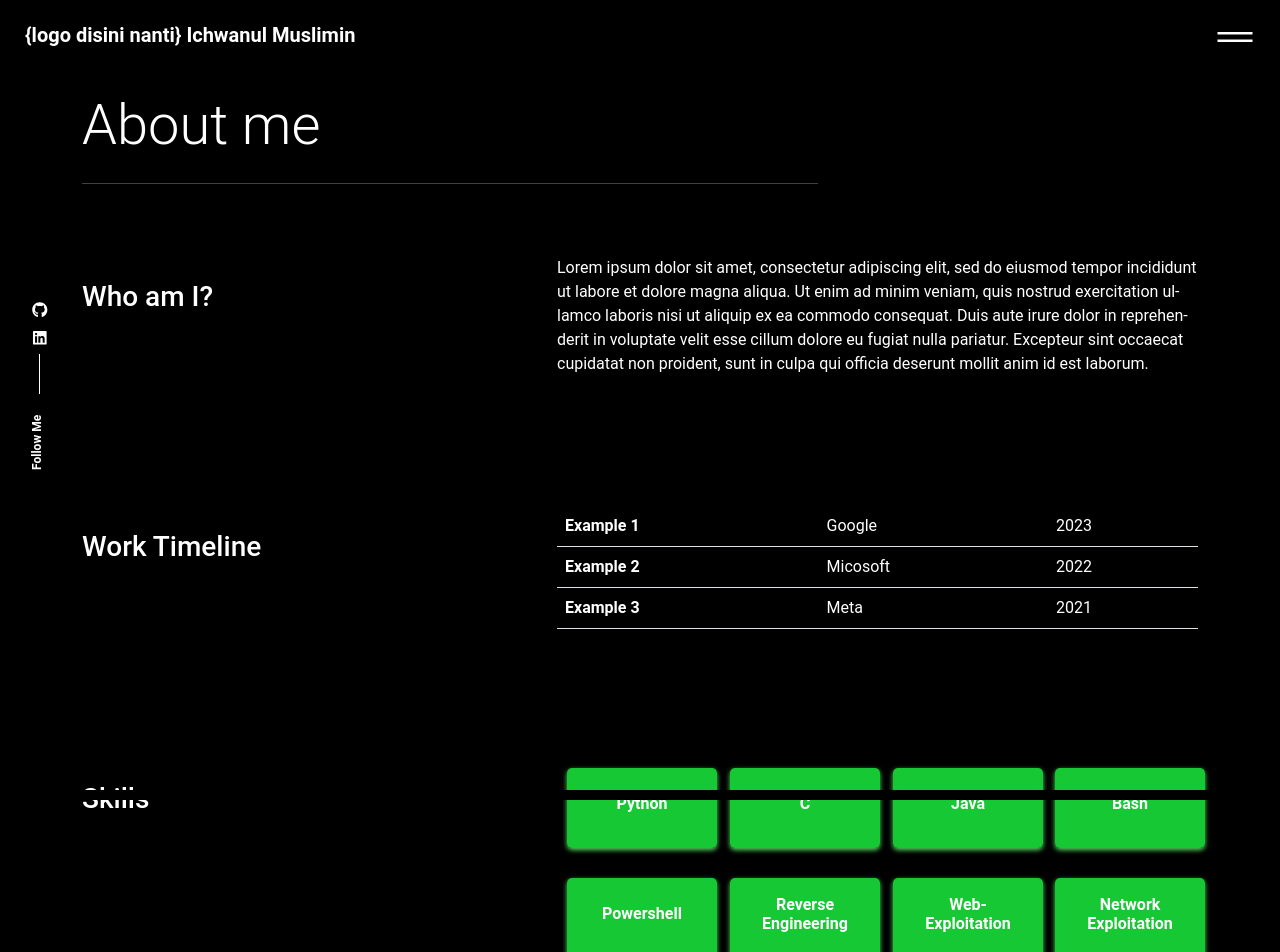
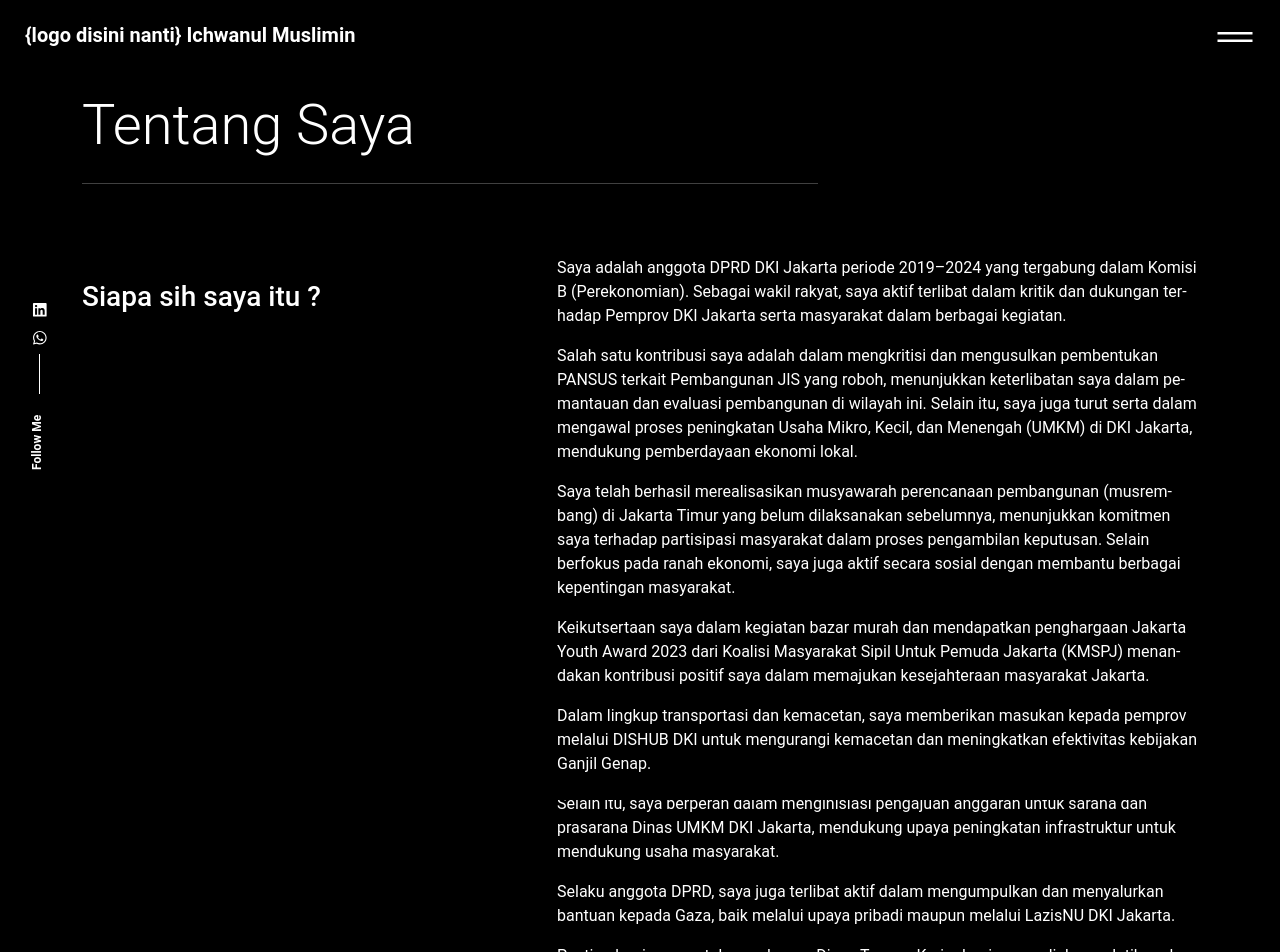
Before and after one commit to naufaldawam/profile-website, a React (Create React App) app: page /about in a window 1280 px wide. Shown: the top 952 px of the page. Built offline with nearby package versions, Linux system fonts and the light colour scheme.

Commit message:
edit pages tentang saya

```diff
--- a/src/components/socialicons/index.js
+++ b/src/components/socialicons/index.js
@@ -7,6 +7,7 @@ import {
   FaLinkedin,
   FaYoutube,
   FaTwitch,
+  FaWhatsapp,
 } from "react-icons/fa";
 import { socialprofils } from "../../content_option";
 
@@ -56,6 +57,13 @@ export const Socialicons = (params) => {
             </a>
           </li>
         )}
+        {socialprofils.whatsapp && (
+          <li>
+            <a href={socialprofils.whatsapp}>
+              <FaWhatsapp />
+            </a>
+          </li>
+        )}
       </ul>
       <p>Follow Me</p>
     </div>
--- a/src/components/themetoggle/index.js
+++ b/src/components/themetoggle/index.js
@@ -11,7 +11,11 @@ const Themetoggle = () => {
     document.documentElement.setAttribute('data-theme', theme);
     localStorage.setItem('theme', theme );
   }, [theme]);
-  return null;
+  return (
+    <div className="nav_ac" onClick={themetoggle}>
+      {/* <WiMoonAltWaningCrescent4 /> */}
+    </div>
+  );
 };
 
 export default Themetoggle;
--- a/src/content_option.js
+++ b/src/content_option.js
@@ -23,8 +23,25 @@ const introdata = {
 };
 
 const dataabout = {
-    title: "Who am I?",
-    aboutme: "Lorem ipsum dolor sit amet, consectetur adipiscing elit, sed do eiusmod tempor incididunt ut labore et dolore magna aliqua. Ut enim ad minim veniam, quis nostrud exercitation ullamco laboris nisi ut aliquip ex ea commodo consequat. Duis aute irure dolor in reprehenderit in voluptate velit esse cillum dolore eu fugiat nulla pariatur. Excepteur sint occaecat cupidatat non proident, sunt in culpa qui officia deserunt mollit anim id est laborum.",
+    title: "Siapa sih saya itu ?",
+    aboutme1:
+    "Saya adalah anggota DPRD DKI Jakarta periode 2019–2024 yang tergabung dalam Komisi B (Perekonomian). Sebagai wakil rakyat, saya aktif terlibat dalam kritik dan dukungan terhadap Pemprov DKI Jakarta serta masyarakat dalam berbagai kegiatan.",
+    aboutme2:
+    "Salah satu kontribusi saya adalah dalam mengkritisi dan mengusulkan pembentukan PANSUS terkait Pembangunan JIS yang roboh, menunjukkan keterlibatan saya dalam pemantauan dan evaluasi pembangunan di wilayah ini. Selain itu, saya juga turut serta dalam mengawal proses peningkatan Usaha Mikro, Kecil, dan Menengah (UMKM) di DKI Jakarta, mendukung pemberdayaan ekonomi lokal.",
+    aboutme3:
+    "Saya telah berhasil merealisasikan musyawarah perencanaan pembangunan (musrembang) di Jakarta Timur yang belum dilaksanakan sebelumnya, menunjukkan komitmen saya terhadap partisipasi masyarakat dalam proses pengambilan keputusan. Selain berfokus pada ranah ekonomi, saya juga aktif secara sosial dengan membantu berbagai kepentingan masyarakat.",
+    aboutme4:
+    "Keikutsertaan saya dalam kegiatan bazar murah dan mendapatkan penghargaan Jakarta Youth Award 2023 dari Koalisi Masyarakat Sipil Untuk Pemuda Jakarta (KMSPJ) menandakan kontribusi positif saya dalam memajukan kesejahteraan masyarakat Jakarta.",
+    aboutme5:
+    "Dalam lingkup transportasi dan kemacetan, saya memberikan masukan kepada pemprov melalui DISHUB DKI untuk mengurangi kemacetan dan meningkatkan efektivitas kebijakan Ganjil Genap.",
+    aboutme6:
+    "Selain itu, saya berperan dalam menginisiasi pengajuan anggaran untuk sarana dan prasarana Dinas UMKM DKI Jakarta, mendukung upaya peningkatan infrastruktur untuk mendukung usaha masyarakat.",
+    aboutme7:
+    "Selaku anggota DPRD, saya juga terlibat aktif dalam mengumpulkan dan menyalurkan bantuan kepada Gaza, baik melalui upaya pribadi maupun melalui LazisNU DKI Jakarta.",
+    aboutme8:
+    "Penting bagi saya untuk mendorong Dinas Tenaga Kerja demi menyediakan pelatihan dan pekerjaan bagi warga yang memerlukan, memperkuat keterlibatan saya dalam mendukung kesejahteraan dan peningkatan kualitas hidup masyarakat Jakarta.",
+
+
 };
 const worktimeline = [{
         jobtitle: "Example 1",
@@ -150,8 +167,10 @@ const contactConfig = {
 };
 
 const socialprofils = {
-    github: "https://github.com/",
-    linkedin: "https://linkedin.com/",
+    // github: "https://github.com/naufaldawam",
+    linkedin: "https://binabangunbangsa.com/ichwanul-muslimin-anggota-dprd-dki-dapil-jakarta-6/",
+    whatsapp: "https://wa.me/6281283566949",
+
 };
 export {
     meta,
--- a/src/pages/about/index.js
+++ b/src/pages/about/index.js
@@ -15,12 +15,12 @@ export const About = () => {
       <Container className="About-header">
         <Helmet>
           <meta charSet="utf-8" />
-          <title> About | {meta.title}</title>
+          <title> Tentang Saya | {meta.title}</title>
           <meta name="description" content={meta.description} />
         </Helmet>
         <Row className="mb-5 mt-3 pt-md-3">
           <Col lg="8">
-            <h1 className="display-4 mb-4">About me</h1>
+            <h1 className="display-4 mb-4">Tentang Saya</h1>
             <hr className="t_border my-4 ml-0 text-left" />
           </Col>
         </Row>
@@ -30,11 +30,18 @@ export const About = () => {
           </Col>
           <Col lg="7" className="d-flex align-items-center">
             <div>
-              <p>{dataabout.aboutme}</p>
+              <p>{dataabout.aboutme1}</p>
+              <p>{dataabout.aboutme2}</p>
+              <p>{dataabout.aboutme3}</p>
+              <p>{dataabout.aboutme4}</p>
+              <p>{dataabout.aboutme5}</p>
+              <p>{dataabout.aboutme6}</p>
+              <p>{dataabout.aboutme7}</p>
+              <p>{dataabout.aboutme8}</p>
             </div>
           </Col>
         </Row>
-        <Row className=" sec_sp">
+        {/* <Row className=" sec_sp">
           <Col lg="5">
             <h3 className="color_sec py-4">Work Timeline</h3>
           </Col>
@@ -71,7 +78,7 @@ export const About = () => {
               );
             })}
           </Col>
-        </Row>
+        </Row> */}
       </Container>
     </HelmetProvider>
   );
```
